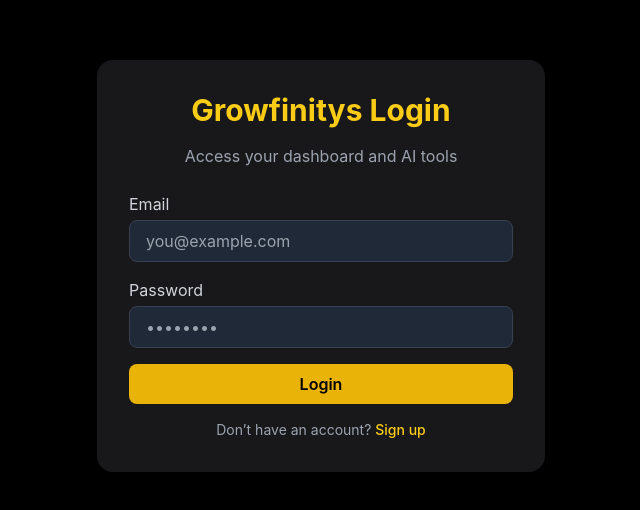
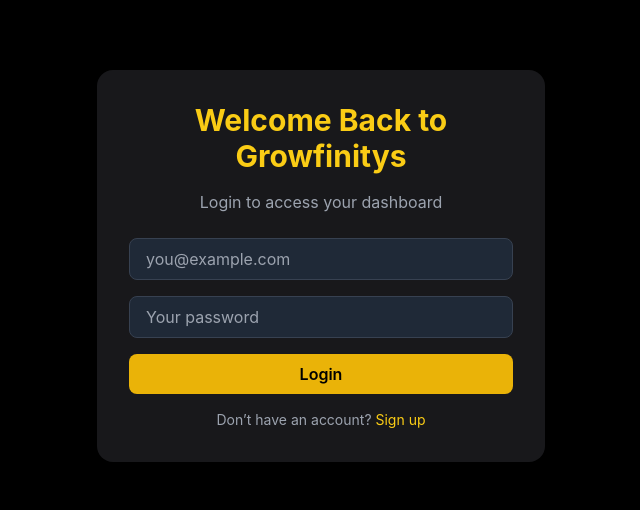
Before and after one commit to mhdkharoub-rgb/growfinitys, a Next.js app: page /login in a window 1280 px wide. Shown: the part 134-644 px from the top of the page, without its empty margins (319-959 px from the left). Built offline with nearby package versions, Linux system fonts and the light colour scheme.

Commit message:
Update login.js

```diff
--- a/pages/login.js
+++ b/pages/login.js
@@ -9,70 +9,83 @@ export default function Login() {
   const [password, setPassword] = useState("")
   const [loading, setLoading] = useState(false)
   const [error, setError] = useState("")
+  const [message, setMessage] = useState("")
 
   const handleLogin = async (e) => {
     e.preventDefault()
+    setError("")
+    setMessage("")
     setLoading(true)
-    setError("")
 
+    try {
       const { data, error } = await supabase.auth.signInWithPassword({
         email,
         password,
       })
 
       if (error) {
-      setError(error.message)
-      setLoading(false)
-      return
+        if (error.message.includes("Email not confirmed")) {
+          throw new Error(
+            "Please verify your email before logging in. Check your inbox for the verification link."
+          )
+        }
+        throw error
       }
 
-    // Redirect after login
-    router.push("/dashboard")
+      if (!data?.session) {
+        throw new Error("Unable to sign in. Please try again.")
+      }
+
+      setMessage("✅ Login successful! Redirecting to dashboard...")
+      setTimeout(() => router.push("/dashboard"), 1200)
+    } catch (err) {
+      console.error("Login error:", err)
+      setError(err.message)
+    } finally {
+      setLoading(false)
+    }
   }
 
   return (
     <div className="min-h-screen bg-black flex items-center justify-center text-white px-4">
       <div className="bg-zinc-900 p-8 rounded-2xl shadow-2xl max-w-md w-full">
         <h1 className="text-3xl font-bold text-yellow-400 mb-4 text-center">
-          Growfinitys Login
+          Welcome Back to Growfinitys
         </h1>
         <p className="text-gray-400 mb-6 text-center">
-          Access your dashboard and AI tools
+          Login to access your dashboard
         </p>
 
         <form onSubmit={handleLogin} className="space-y-4">
-          <div>
-            <label className="block text-gray-300 mb-1">Email</label>
           <input
             type="email"
-              className="w-full px-4 py-2 rounded-lg bg-gray-800 border border-gray-700 focus:outline-none focus:border-yellow-400"
             placeholder="you@example.com"
+            className="w-full px-4 py-2 rounded-lg bg-gray-800 border border-gray-700 focus:border-yellow-400"
             value={email}
             onChange={(e) => setEmail(e.target.value)}
             required
           />
-          </div>
 
-          <div>
-            <label className="block text-gray-300 mb-1">Password</label>
           <input
             type="password"
-              className="w-full px-4 py-2 rounded-lg bg-gray-800 border border-gray-700 focus:outline-none focus:border-yellow-400"
-              placeholder="••••••••"
+            placeholder="Your password"
+            className="w-full px-4 py-2 rounded-lg bg-gray-800 border border-gray-700 focus:border-yellow-400"
             value={password}
             onChange={(e) => setPassword(e.target.value)}
             required
           />
-          </div>
 
-          {error && (
-            <p className="text-red-500 text-sm text-center">{error}</p>
-          )}
+          {error && <p className="text-red-500 text-center">{error}</p>}
+          {message && <p className="text-green-400 text-center">{message}</p>}
 
           <button
             type="submit"
             disabled={loading}
-            className="w-full py-2 bg-yellow-500 hover:bg-yellow-400 text-black font-semibold rounded-lg transition"
+            className={`w-full py-2 font-semibold rounded-lg transition ${
+              loading
+                ? "bg-gray-500 cursor-not-allowed"
+                : "bg-yellow-500 hover:bg-yellow-400 text-black"
+            }`}
           >
             {loading ? "Logging in..." : "Login"}
           </button>
@@ -80,10 +93,7 @@ export default function Login() {
 
         <p className="text-gray-400 text-sm text-center mt-4">
           Don’t have an account?{" "}
-          <a
-            href="/signup"
-            className="text-yellow-400 hover:underline font-medium"
-          >
+          <a href="/signup" className="text-yellow-400 hover:underline">
             Sign up
           </a>
         </p>
```
Lines whose indentation alone changed are shown as unchanged.
